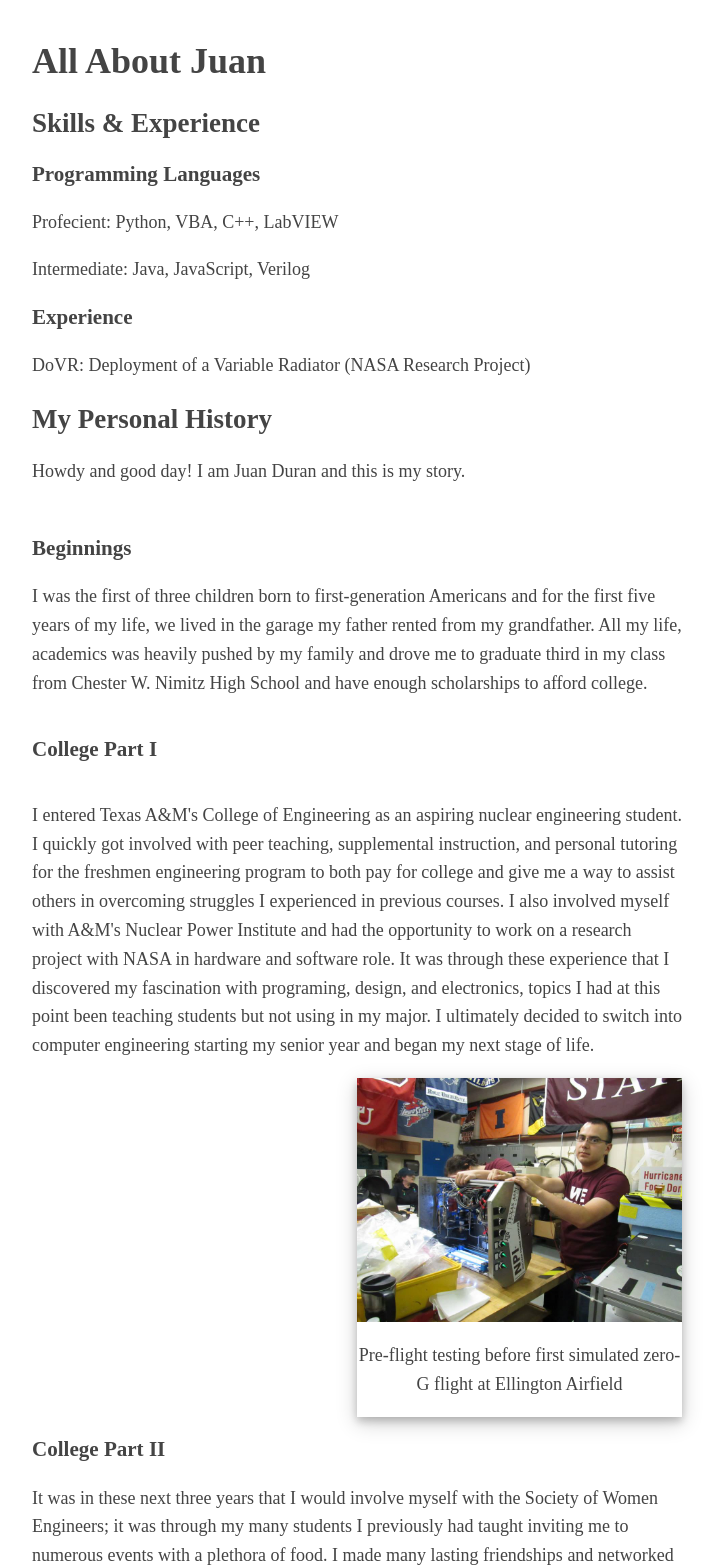
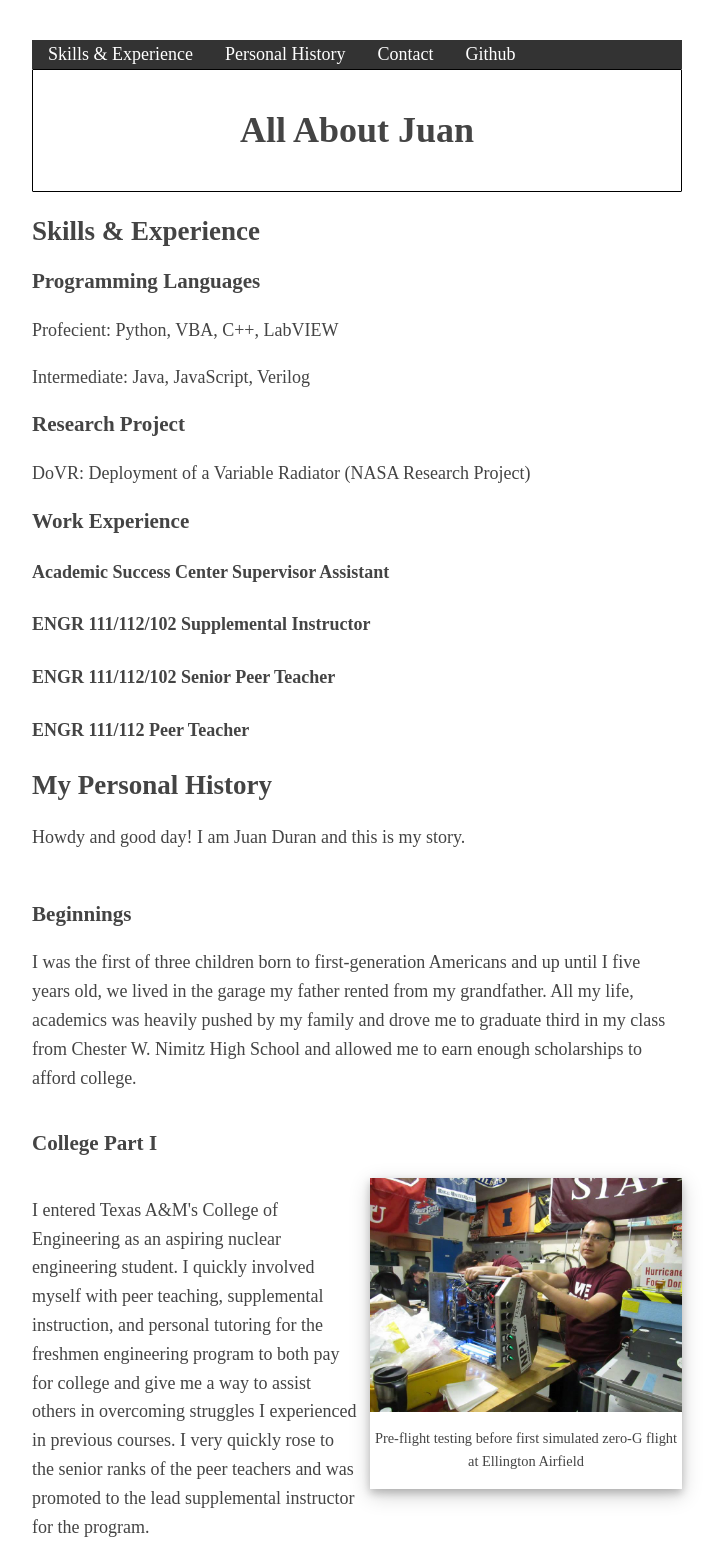
Before and after one commit to Juan-Duran-TP/website, a plain HTML site: page Website/index.html in a window 1280 px wide. Shown: the top 1565 px of the page, without its empty margins (283-1003 px from the left). Drawn offline with Linux system fonts and the light colour scheme.

Commit message:
Added nav, added more content, working on resume and links

```diff
--- a/Website/index.html
+++ b/Website/index.html
@@ -27,6 +27,7 @@
 
       }
       div.container {
+        font-size: .8em;
         text-align: center;
         padding: 1px 0px;
         }
@@ -35,12 +36,13 @@
         margin: 0 0 1em 1em;
         margin-left: auto;
         margin-right: auto;
-        max-width: 50%;
+        max-width: 48%;
         background-color: white;
         box-shadow: 0 4px 8px 0 rgba(0, 0, 0, 0.2), 0 6px 20px 0 rgba(0, 0, 0, 0.19);
-        margin-bottom: 20px;
+        margin-bottom: 0px;
       }
       div.left {
+        max-width: 50%;
         float: left;
       }
       div.right {
@@ -49,20 +51,60 @@
       section {
         float: left;
       }
+      header {
+        text-align:center;
+        border: 1px solid rgb(0, 0, 0);
+        border-radius: 1px;
+        padding: 15px;
+      }
+      ul {
+        list-style-type: none;
+        margin: 0;
+        padding: 0;
+        overflow: hidden;
+        background-color: #333;
+      }
+
+      li {
+        float: left;
+      }
+
+      li a {
+        display: purple;
+        color: white;
+        text-align: center;
+        padding: 14px 16px;
+        text-decoration: none;
+      }
+
+      li a:hover {
+        background-color: #111;
+      }
 
     </style>
   </head>
 
   <body>
+
+      <ul>
+          <li><a href="#skills">Skills & Experience</a></li>
+          <li><a href="#Personal History">Personal History</a></li>
+          <li><a href="#contact">Contact</a></li>
+          <li><a href="#contact">Github</a></li>
+      </ul>
+
+
+
     <div>
       <header>
         <h1>
           All About Juan
         </h1>
+
       </header>
     </div>
 
-      <h2>
+      <h2 id="skills">
         Skills & Experience
       </h2>
       <h3>
@@ -76,14 +118,34 @@
       </p>
 
       <h3>
-        Experience
+        Research Project
       </h3>
 
       <p>
         DoVR: Deployment of a Variable Radiator (NASA Research Project)
       </p>
 
-      <h2>
+      <h3>
+        Work Experience
+      </h3>
+        <h4> Academic Success Center Supervisor Assistant</h4>
+        <p>
+
+        </p>
+        <h4> ENGR 111/112/102 Supplemental Instructor</h4>
+        <p>
+
+        </p>
+        <h4> ENGR 111/112/102 Senior Peer Teacher</h4>
+        <p>
+
+        </p>
+        <h4> ENGR 111/112 Peer Teacher</h4>
+        <p>
+
+        </p>
+
+      <h2 id="Personal History">
         My Personal History
       </h2>
 
@@ -96,9 +158,9 @@
       </h3>
       <p>
         I was the first of three children born to first-generation Americans and
-        for the first five years of my life, we lived in the garage my father rented from my grandfather. All my life,
+        up until I five years old, we lived in the garage my father rented from my grandfather. All my life,
         academics was heavily pushed by my family and drove me to graduate third in my class from Chester W. Nimitz High
-        School and have enough scholarships to afford college.
+        School and allowed me to  earn enough scholarships to afford college.
       </p>
 
 
@@ -109,14 +171,12 @@
 
         <div class = "left">
           <p>
-            I entered Texas A&M's College of Engineering as an aspiring nuclear engineering student. I quickly got involved
+            I entered Texas A&M's College of Engineering as an aspiring nuclear engineering student. I quickly involved myself
             with peer teaching, supplemental instruction, and personal tutoring for the freshmen engineering program
             to both pay for college and give me a way to assist others in overcoming struggles I experienced in
-            previous courses. I also involved myself with A&M's Nuclear Power Institute and had the opportunity to work
-            on a research project with NASA in hardware and software role. It was through these experience that I discovered
-            my fascination with programing, design, and electronics, topics I had at this point been teaching students but
-            not using in my major. I ultimately decided to switch into computer engineering starting my senior year and
-            began my next stage of life.
+            previous courses. I very quickly rose to the senior ranks of the peer teachers and was promoted to the lead supplemental instructor
+            for the program.
+
           </p>
         </div>
 
@@ -130,8 +190,18 @@
             </p>
           </div>
         </div>
+
       </section>
 
+      <p>
+
+        I also had the opportunity to  participate with A&M's Nuclear Power Institute and work
+        on a research project with NASA in hardware/software engineering role. It was through these experience that I discovered
+        my fascination with programing, design, and electronics, topics I had at this point been teaching students but
+        not using in my major. I ultimately decided to switch into computer engineering starting my senior year and
+        began my next stage of life.
+
+      </p>
 
 
 
@@ -156,9 +226,31 @@
 
 
       <h3>
+          Post-Graduation
+      </h3>
+      <p>
+          I spent another five months continuing work at Texas A&M to assist the Academic Success Center
+          and the freshmen engineering program to cycle into the new course curriculum that was developed.
+          During this time, I was active job hunting but to no avail. It was not until late in August that
+          I was contacted by Talent Path and ultimately began my role as a junior full stack engineer in September.
+
+      </p>
+
+
+
+      <div class="polaroid">
+        <img src="TPL.jpg"
+        alt="Talent Path Logo">
+
+      </div>
+
+
+
+
+
+      <h3>
         Personal Life
       </h3>
-
 
       <div class="polaroid">
           <img src="wedding.jpg"
@@ -166,10 +258,36 @@
 
       </div>
 
+      <section>
+          <div>
+            <p>
+              I met my wife in 5th grade and we later started dating sophomore year of high school. We both attended Texas A&M with her
+              joining as a computer engineering major and graduating on time with honors. She was a major source for inspiration for me to ultimately change majors and she
+              supported me through my five and a half year ordeal there.
+            </p>
+
+      </section>
+
+
+
+
+
       <h3>
         Hobbies
       </h3>
-      <div class="polaroid">
+
+
+      <section>
+          <div class="left">
+            <p>
+              In my free time I enjoy playing the Star Wars Roleplaying Game. I am my group's game master and for our most recent campaign
+              we've had a consistent session every other week for the past three months. In addition to this, I also play Star Wars Armada,
+              a  Star Wars tabletop game, with the local Houston area group every week. This has been a more recent hobby I've acquired
+              and I'm aspiring to qualify for the international championships.
+            </p>
+
+          </div>
+          <div class="polaroidR">
               <img src="armada.jpg"
                 alt="Me playing Star Wars Armada. 2019">
               <div class = "container">
@@ -178,6 +296,11 @@
                 </p>
               </div>
           </div>
+      </section>
+
+
+
+
 
 
     <!-- page content -->
```
Lines whose indentation alone changed are shown as unchanged.
